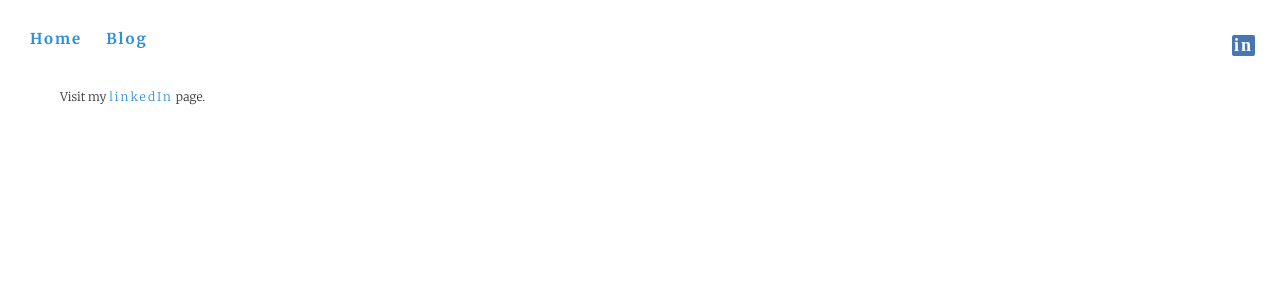
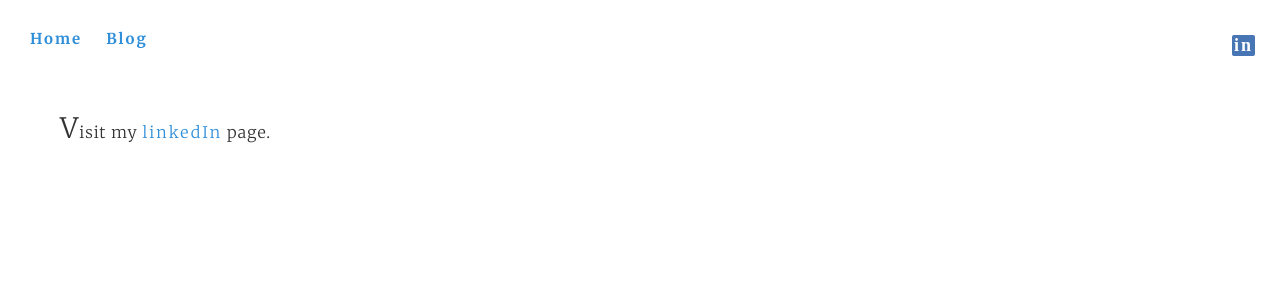
Before and after one commit to srirangamv/srirangamv.github.io, a Jekyll site: the page built from about/index.html, in a window 1280 px wide. Shown: the top 300 px of the page. Built offline with Jekyll 4.4.1, drawn with Linux system fonts in a browser that asks for light colours; nearby versions of some CDN libraries; library files that are not in the unit come from our copies.

Commit message:
responsive changes.

```diff
--- a/about/index.html
+++ b/about/index.html
@@ -4,5 +4,7 @@
 ---
 
 <div class="hs-outer">
-  Visit my <a href="https://in.linkedin.com/in/vikramsrirangam" target="_blank">linkedIn</a> page.
+  <div class="hs-inner">
+    <p>Visit my <a href="https://in.linkedin.com/in/vikramsrirangam" target="_blank">linkedIn</a> page.</p>
+  </div>
 </div>
--- a/css/style.css
+++ b/css/style.css
@@ -294,7 +294,7 @@
 
     .hs-outer {
         border: none;
-        width:95%;
+        width:90%;
         overflow-y: auto;
     }
 
```
